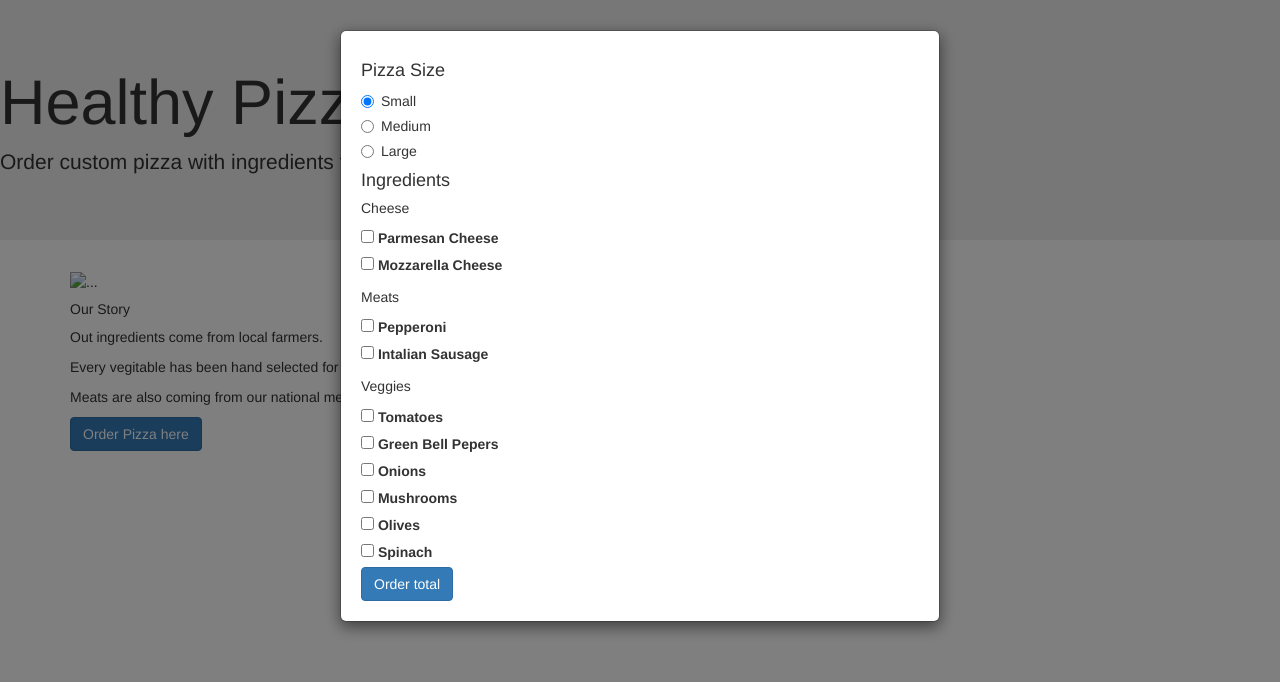
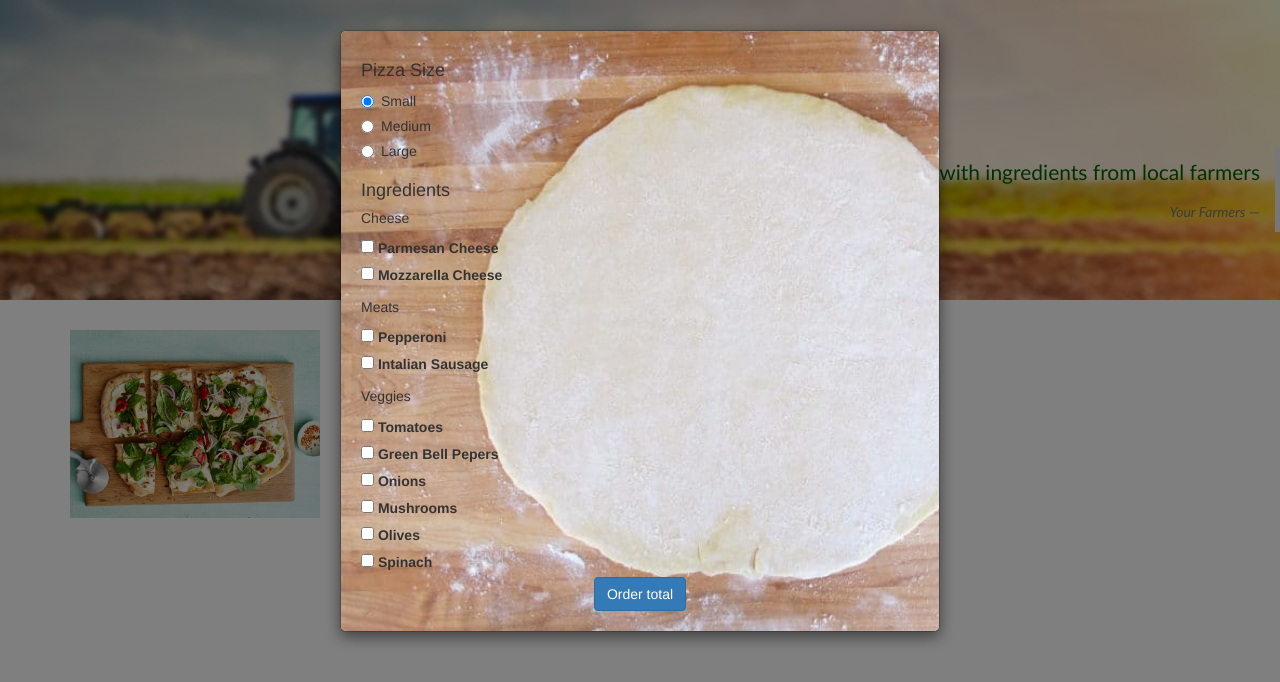
Before and after one commit to zmazieva78/order-pizza, a plain HTML site: page index.html in a window 1280 px wide. Both pictures are taken after a click on the button "Order Pizza here". Drawn offline with Linux system fonts and the light colour scheme.

Commit message:
style modal

```diff
--- a/css/styles.css
+++ b/css/styles.css
@@ -1,3 +1,25 @@
 .modal-content {
-    padding: 20px;;
+    padding: 20px;
+    background-image: url("../img/board.jpg");
+    background-size: cover;
 }
+.jumbotron {
+    background-image: url("../img/farm.jpg");
+    background-size: cover;
+    text-align: center;
+    font-family: 'Gill Sans', 'Gill Sans MT', Calibri, 'Trebuchet MS', sans-serif;
+    color: darkgreen;
+}
+#mediaPic {
+    float: left;
+}
+.media-body {
+    padding-left: 25px;
+}
+#startModal, #order {
+    display:block;
+    margin: 0 auto;
+}
+#choices {
+    padding-top: 25px;
+}
--- a/index.html
+++ b/index.html
@@ -11,14 +11,18 @@
     <body>
         <div class="jumbotron">
             <h1>Healthy Pizza</h1>
+            <blockquote class="blockquote-reverse">
                 <p>Order custom pizza with ingredients from local farmers </p>
+                <footer><cite>Your Farmers</cite></footer>
+            </blockquote>
+
         </div>
 
         <div class="container">
             <div class="media">
-                <img src="..." class="align-self-start mr-3" alt="...">
+                <img id="mediaPic" src="./img/pizza.jpeg" class="align-self-start mr-3" style="width:250px; height:auto" alt="Picture of Spinach pizza">
                 <div class="media-body">
-                    <h5 class="mt-0">Our Story</h5>
+                    <h3 class="mt-0">Our Story</h3>
                     <p>Out ingredients come from local farmers.</p>
                     <p>Every vegitable has been hand selected for freshness to have the best taste.</p>
                     <p>Meats are also coming from our national meat makers and has been produced in USA</p>
@@ -27,11 +31,14 @@
 
             <!-- modal goes here -->
 
-            <button type="button" class="btn btn-primary" data-toggle="modal" data-target=".bd-example-modal-xl">Order Pizza here</button>
+            <button id="startModal" type="button" class="btn btn-primary" data-toggle="modal" data-target=".bd-example-modal-xl">Order Pizza here</button>
 
             <div class="modal fade bd-example-modal-xl" tabindex="-1" role="dialog" aria-labelledby="myExtraLargeModalLabel" aria-hidden="true">
                 <div class="modal-dialog modal-xl">
                     <div class="modal-content">
+                        <div class="row">
+                            <div class="col-md-6">
+                                <div id="sizes">
                                     <h4>Pizza Size</h4>
                                     <div class="radio">
                                         <label><input type="radio" name="small" value="1" checked>Small</label>
@@ -41,6 +48,12 @@
                                     </div>
                                     <div class="radio">
                                         <label><input type="radio" name="large" value="3">Large</label>
+                                    </div>
+                                </div>
+                            </div>
+                            <div class="col-md-6">
+                                <!-- <img id="choices" src="./img/sizes.png" alt="Picture of Pizza sizes" style="width:250px; height:auto"> -->
+                            </div>
                         </div>
 
                         <h4>Ingredients</h4>
@@ -87,7 +100,7 @@
                             <input class="form-check-input" type="checkbox" value="" id="spinach">
                             <label class="form-check-label" for="spinach">Spinach</label>
                         </div>
-                        <button class="btn btn-primary">Order total</button>
+                        <button id="order" class="btn btn-primary">Order total</button>
                     </div>
                 </div>
             </div>
```
Also changed, not shown: img/board.jpg (added), img/farm.jpg (added), img/pizza.jpeg (added), img/sizes.png (added). Lines whose indentation alone changed are shown as unchanged.
